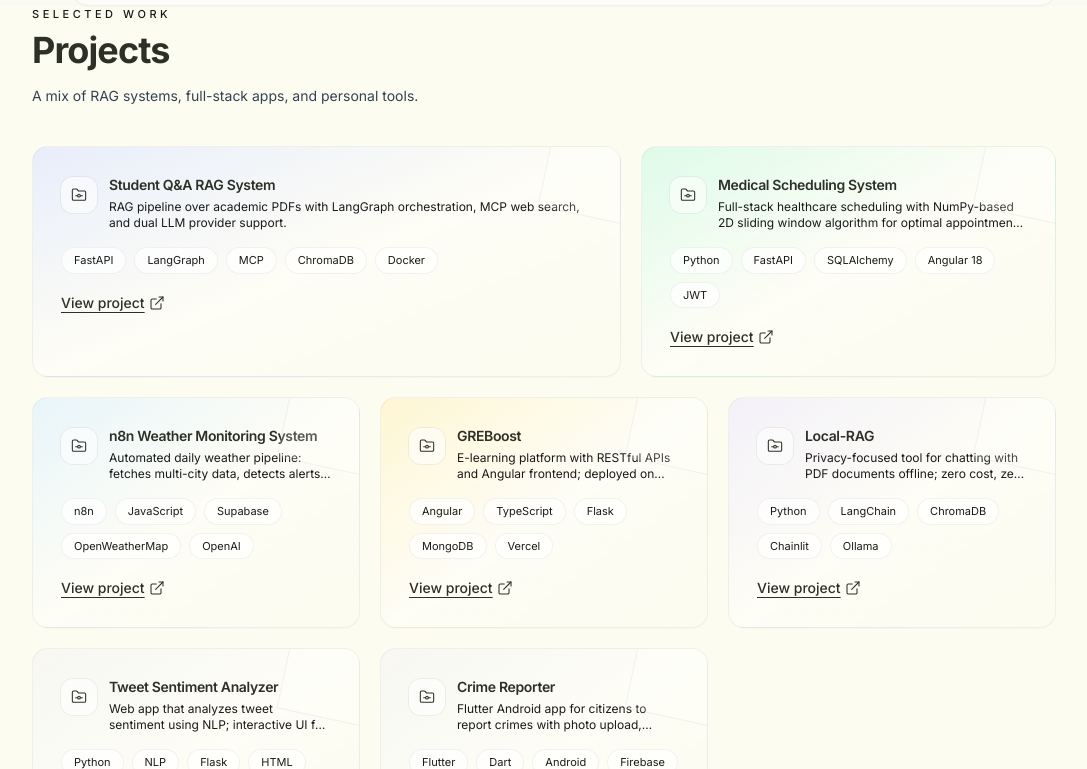
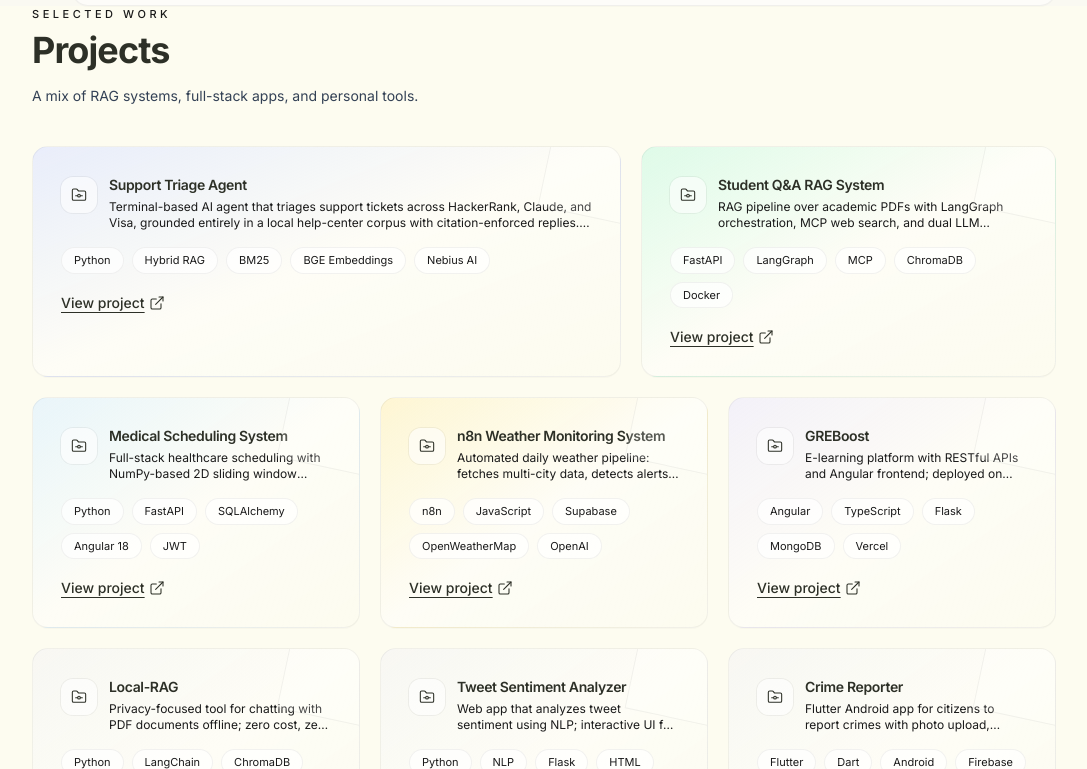
Before and after one commit to sandeepkumar1709/Portfolio, a React (Vite) app: page / in a window 1280 px wide. Shown: the part 4011-4780 px from the top of the page, without its empty margins (96-1183 px from the left). Built offline with nearby package versions, Linux system fonts and the light colour scheme.

Commit message:
Add Support Triage Agent hackathon project
Add the HackerRank Orchestrate hackathon submission as a featured project.

```diff
--- a/src/data/projects.ts
+++ b/src/data/projects.ts
@@ -17,6 +17,28 @@ export interface ProjectDetail extends ProjectCard {
 }
 
 export const projects: ProjectDetail[] = [
+  {
+    slug: "support-triage-agent",
+    name: "Support Triage Agent",
+    oneLiner: "Terminal-based AI agent that triages support tickets across HackerRank, Claude, and Visa, grounded entirely in a local help-center corpus with citation-enforced replies. Built solo in 24 hours for the HackerRank Orchestrate hackathon.",
+    techTags: ["Python", "Hybrid RAG", "BM25", "BGE Embeddings", "Nebius AI", "LLM-as-judge"],
+    href: "https://github.com/sandeepkumar1709/hackerrank-orchestrate-may26",
+    contextProblem: "Support tickets across three ecosystems must be classified, answered safely, or escalated, using only a local markdown corpus, with zero hallucinated policy and no live web access at runtime.",
+    role: "Sole developer.",
+    architecture: "CSV row → triage (rules + LLM) → hybrid retrieval (BM25 + BGE-small embeddings + reciprocal rank fusion + LLM rerank) → deterministic 14-trigger safety gate → grounded reply with inline [#N] citations or templated escalation → independent verifier (different model family) → schema-validated row → output CSV.",
+    contributions: [
+      "Hybrid BM25 + dense-embedding retriever with RRF and an LLM rerank pass over ~765 help-center articles.",
+      "Deterministic-first safety gate (14 hard-rule triggers) so risky tickets escalate before any LLM call.",
+      "Citation-enforced specialist responder verified by an independent judge model to prevent self-grading bias and unsupported claims.",
+      "Resume-safe, append-with-flush CSV pipeline with per-row audit trace JSON; two dry-run passes produce byte-identical output.",
+    ],
+    techStack: "Python, Nebius AI Studio (Llama 3.3 70B, Qwen3 30B), sentence-transformers (BGE-small), rank-bm25, tiktoken",
+    improvements: "Async per-row concurrency for larger ticket volumes; FAISS-backed retrieval if the corpus grows past ~50k chunks.",
+    achievements: [
+      "Built and shipped end-to-end in 24 hours for a live hackathon judge interview.",
+      "Verified byte-identical, deterministic output across repeated dry runs.",
+    ],
+  },
   {
     slug: "student-qa-rag",
     name: "Student Q&A RAG System",
```
